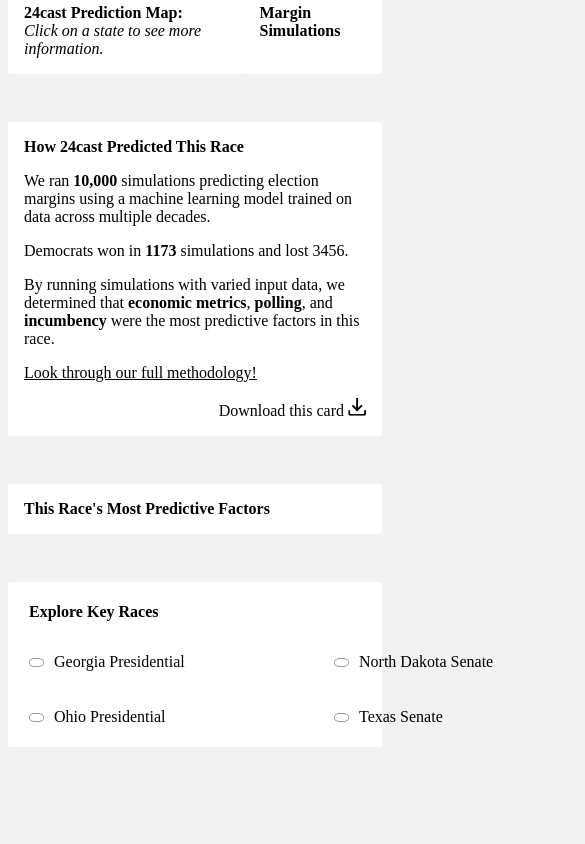
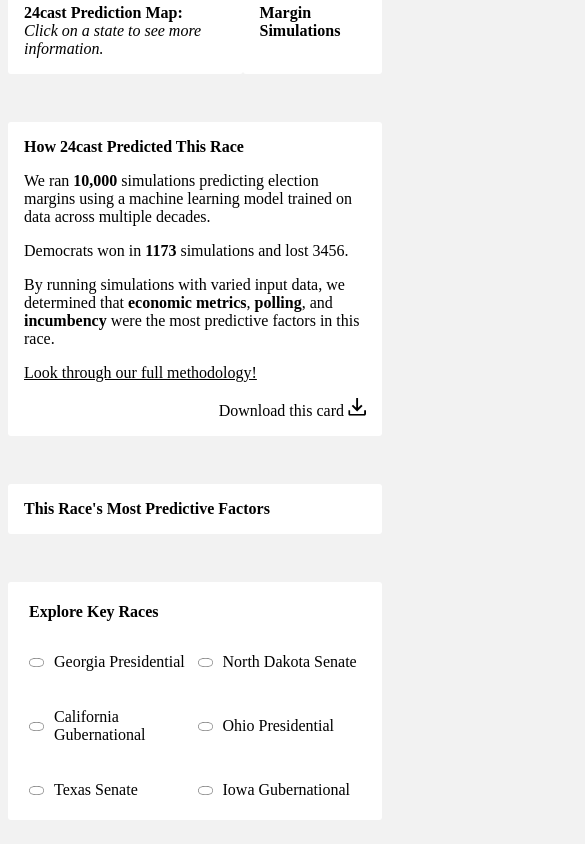
Before and after one commit to BPR-Data-Team/ElectionModel2024-site, a Next.js app: page / in a window 390 px wide. Shown: the part 945-1789 px from the top of the page, 585 px wide, since content can reach past the window. Before the commit the page ends 1716 px from the top, so only its background shows below. Built offline with nearby package versions, Linux system fonts and the light colour scheme; a web font is replaced by a local one.

Commit message:
key races mobile device

```diff
--- a/src/components/modules/KeyRacesModule.module.css
+++ b/src/components/modules/KeyRacesModule.module.css
@@ -1,4 +1,3 @@
-/* KeyRacesModule.module.css */
 
 .keyRaces {
     padding: 5px;
@@ -6,8 +5,10 @@
 
   .grid {
     display: grid;
-    grid-template-columns: repeat(3, 300px); /* Ensure only three columns per row */
+    grid-template-columns: repeat(3, 250px);
     gap: 5px;
+    flex-wrap: wrap;
+
   }
 
   .race {
@@ -18,3 +19,14 @@
   .race p {
     margin-left: 10px;
   }
+  @media screen and (max-width: 768px) {
+    .grid {
+      grid-template-columns: repeat(2, 1fr);
+    }
+  }
+  /* For Galaxy Fold */
+  @media screen and (max-width: 280px) and (max-height: 653px) {
+    .grid {
+      grid-template-columns: repeat(1, 1fr);
+    }
+  }
```
